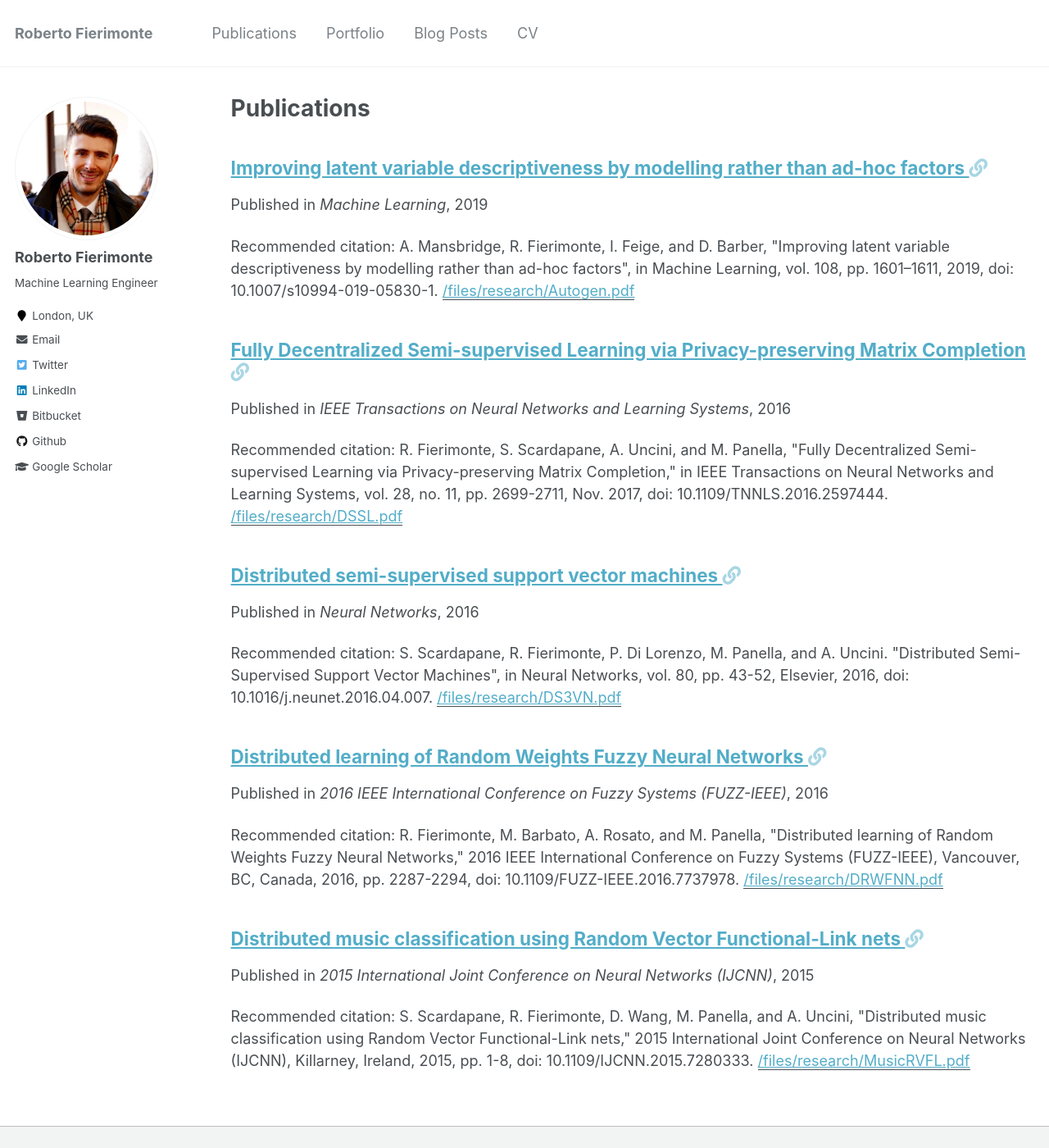
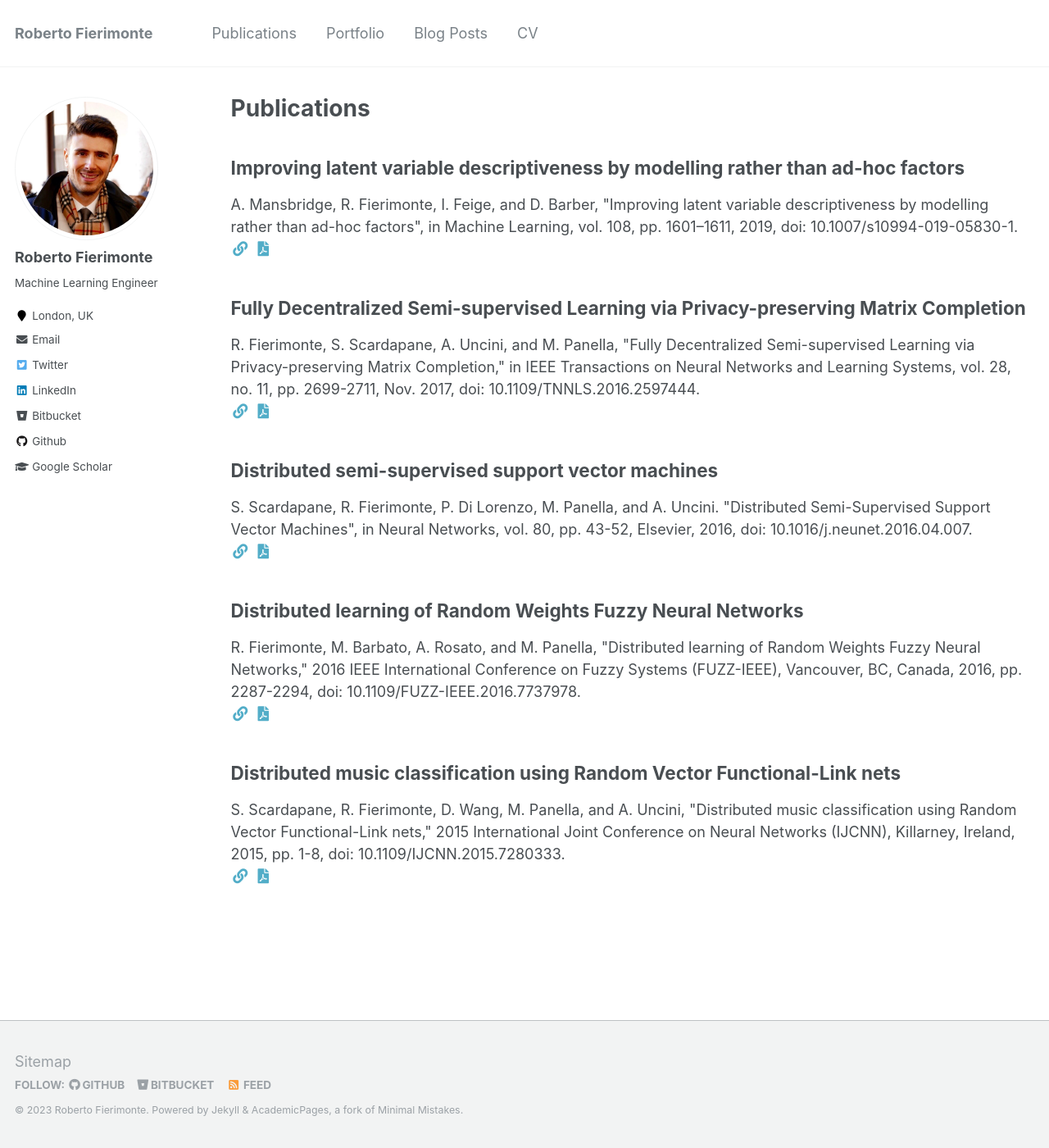
Before and after one commit to robertofierimonte/robertofierimonte.github.io, a Jekyll site: the page built from _pages/publications.md, in a window 1280 px wide and 1400 px high. Shown: the whole window at 82% size. Built offline with Jekyll 4.4.1, drawn with Linux system fonts in a browser that asks for light colours.

Commit message:
Improved archive style
Signed-off-by: Roberto Fierimonte <roberto.fierimonte@gmail.com>

```diff
--- a/_includes/archive-single.html
+++ b/_includes/archive-single.html
@@ -27,7 +27,9 @@
     {% endif %}
 
     <h2 class="archive__item-title" itemprop="headline">
-      {% if post.link %}
+      {% if post.collection == 'publications' %}
+        {{ title }}
+      {% elsif post.link %}
         <a href="{{ post.link }}">{{ title }}</a> <a href="{{ base_path }}{{ post.url }}" rel="permalink"><i class="fa fa-link" aria-hidden="true" title="permalink"></i><span class="sr-only">Permalink</span></a>
       {% else %}
         <a href="{{ base_path }}{{ post.url }}" rel="permalink">{{ title }}</a>
@@ -35,29 +37,66 @@
     </h2>
 
     {% if post.read_time %}
-      <p class="page__meta"><i class="fa fa-clock-o" aria-hidden="true"></i> {% include read-time.html %}</p>
+    {% elsif post.read_time and post.collection == 'posts' %}
+      <p class="page__meta"><i class="fa fa-clock" aria-hidden="true"></i> {% include read-time.html %}</p>
     {% endif %}
 
-        {% if post.collection == 'teaching' %}
-          <p> {{ post.type }}, <i>{{ post.venue }}</i>, {{ post.date | default: "1900-01-01" | date: "%Y" }} </p>
-        {% elsif post.collection == 'publications' %}
-          <p>Published in <i>{{ post.venue }}</i>, {{ post.date | default: "1900-01-01" | date: "%Y" }} </p>
-        {% elsif post.date %}
-         <p class="page__date"><strong><i class="fa fa-fw fa-calendar" aria-hidden="true"></i> {{ site.data.ui-text[site.locale].date_label | default: "Published:" }}</strong> <time datetime="{{ post.date | default: "1900-01-01" | date_to_xmlschema }}">{{ post.date | default: "1900-01-01" | date: "%B %d, %Y" }}</time></p>
-        {% endif %}
+    {% if post.collection == 'teaching' %}
+      <p> {{ post.type }}, <i>{{ post.venue }}</i>, {{ post.date | default: "1900-01-01" | date: "%Y" }} </p>
+    {% elsif post.collection == 'publications' %}
+      {% if post.abstract %}
+        <details><summary>Abstract</summary>
+        <blockquote>
+        <p>
+        {{ post.abstract }}
+        </p>
+        </blockquote>
+        </details>
+      {% endif %}
 
-    {% if post.excerpt and site.read_more != 'enabled' %}
+      <!-- citation and icon code -->
+      <p>
+      {% if post.citation %}
+        {{ post.citation }}
+      {% endif %}
+      <br>
+      {% if post.link %}
+        <a href="{{ post.link }}"><i class="fas fa-fw fa-link zoom" aria-hidden="true"></i></a>
+      {% endif %}
+      {% if post.paperurl %}
+        <a href="{{ post.paperurl }}"><i class="fas fa-fw fa-file-pdf zoom" aria-hidden="true"></i></a>
+      {% endif %}
+      {% if post.code %}
+        <a href="{{ post.code }}"><i class="fas fa-fw fa-code zoom" aria-hidden="true"></i></a>
+      {% endif %}
+      {% if post.github %}
+        <a href="{{ post.github }}"><i class="fab fa-fw fa-github zoom" aria-hidden="true"></i></a>
+      {% endif %}
+      </p>
+    {% elsif post.collection == 'posts' and post.date %}
+      <p class="page__date"><i class="fa fa-fw fa-calendar" aria-hidden="true"></i> <time datetime="{{ post.date | default: "1900-01-01" | date_to_xmlschema }}">{{ post.date | default: "1900-01-01" | date: "%B %d, %Y" }}</time></p>
+    {% endif %}
+
+    {% if post.excerpt and post.collection == 'research' and site.read_more != 'enabled' %}
+      <p class="archive__item-excerpt" itemprop="description">
+        <a href="{{ base_path }}{{ post.url }}" rel="permalink">
+        <div class="container">
+          {{ post.excerpt }}
+          <div class="overlay">
+          </div>
+        </div>
+        </a>
+      </p>
+    {% elsif post.excerpt and site.read_more != 'enabled' %}
     <p class="archive__item-excerpt" itemprop="description">{{ post.excerpt | markdownify }}</p>
     {% elsif post.excerpt and site.read_more == 'enabled' %}
-    <p class="archive__item-excerpt" itemprop="description"><p>{{ post.excerpt | markdownify | remove: '<p>' | remove: '</p>' }}<strong><a href="{{ base_path }}{{ post.url }}" rel="permalink"> Read more</a></strong></p></p>
-    {% endif %}
-
-    {% if post.citation and post.paperurl %}
-      <p>Recommended citation: {{ post.citation }} <a href="{{ post.paperurl }}"><u>{{ post.paperurl }}</u></a></p>
-    {% elsif post.citation %}
-      <p>Recommended citation: {{ post.citation }} </p>
-    {% elsif post.paperurl %}
-      <p>Download <a href=" {{ post.paperurl }} "><u>here</u></a></p>
+      <p class="archive__item-excerpt" itemprop="description">
+        <p>{{ post.excerpt | markdownify | remove: '<p>' | remove: '</p>' }}
+          <strong>
+            <a href="{{ base_path }}{{ post.url }}" rel="permalink"> Read more</a>
+          </strong>
+        </p>
+      </p>
     {% endif %}
 
   </article>
--- a/_sass/_utilities.scss
+++ b/_sass/_utilities.scss
@@ -468,3 +468,15 @@ a.reversefootnote {
   color: $danger-color;
   font-weight: bold;
 }
+
+/*
+   Visibility
+   ========================================================================== */
+
+   .zoom{
+    /* default button */
+
+    &:hover {
+      transform: scale(1.25);
+    }
+  }
```
